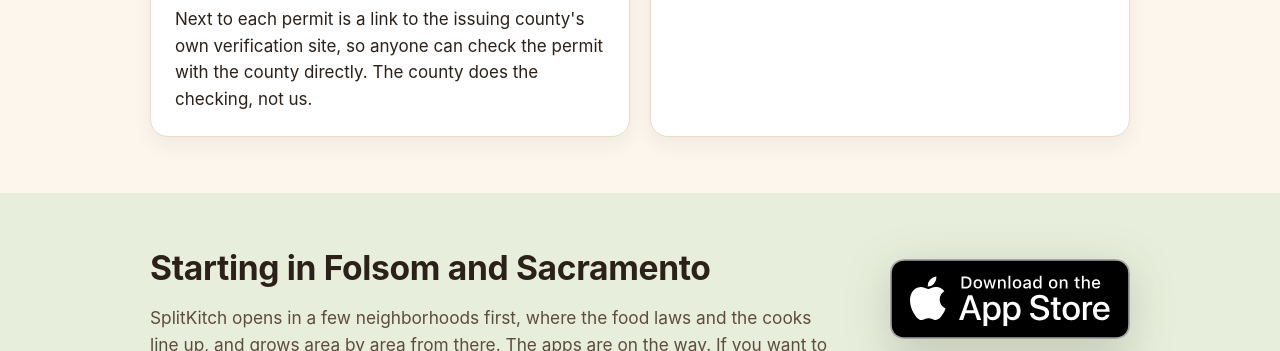
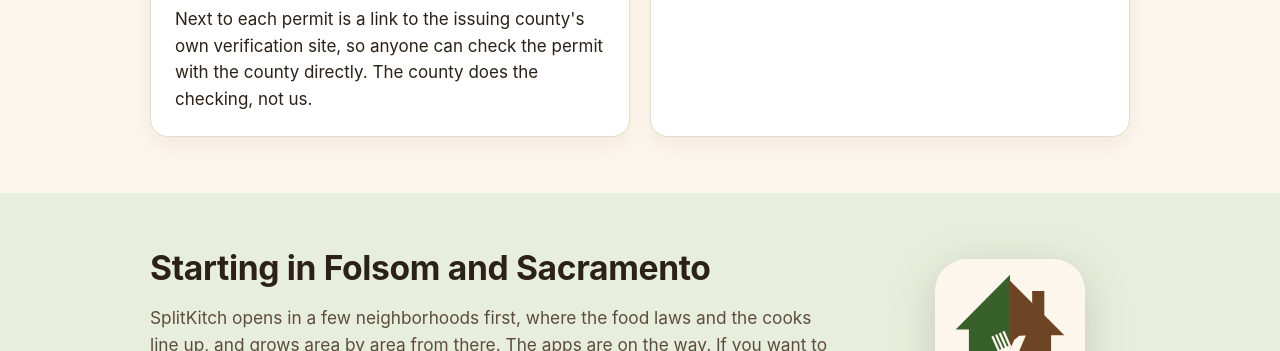
Before and after one commit to clonemyai/splitkitch, a plain HTML site: page index.html in a window 1280 px wide. Shown: the part 2459-2810 px from the top of the page. Drawn offline with Linux system fonts and the light colour scheme.

Commit message:
Add the SplitKitch app icon: favicon and launch section

```diff
--- a/index.html
+++ b/index.html
@@ -6,6 +6,7 @@
 <meta name="color-scheme" content="light">
 <meta name="description" content="SplitKitch is local food sharing: neighbors selling home-cooked food, in the moment. Starting in Folsom and Sacramento.">
 <title>SplitKitch: Local food, shared</title>
+<link rel="icon" type="image/svg+xml" href="favicon.svg">
 <link rel="stylesheet" href="styles.css">
 </head>
 <body>
@@ -185,6 +186,7 @@
       </div>
       <!-- Store badges: official badge artwork, placeholders by design. They become links when the apps ship. -->
       <div class="store-badges">
+        <img class="app-icon" src="favicon.svg" alt="The SplitKitch app icon: a house split green and brown, with a crossed fork and knife inside" width="150" height="150">
         <div class="store-badge" role="img" aria-label="SplitKitch for iPhone, coming soon to the App Store">
           <img class="badge-img" src="badge-app-store.svg" alt="" aria-hidden="true">
         </div>
--- a/styles.css
+++ b/styles.css
@@ -301,6 +301,14 @@ a:focus-visible, .btn:focus-visible, input:focus-visible {
   gap: 18px;
   padding-top: 10px;
 }
+.app-icon {
+  display: block;
+  width: 150px;
+  height: 150px;
+  align-self: center;
+  border-radius: 32px;
+  filter: drop-shadow(0 10px 22px rgba(43, 33, 24, 0.18));
+}
 .store-badge { line-height: 0; }
 .badge-img {
   display: block;
```
Also changed, not shown: favicon.svg (added).
